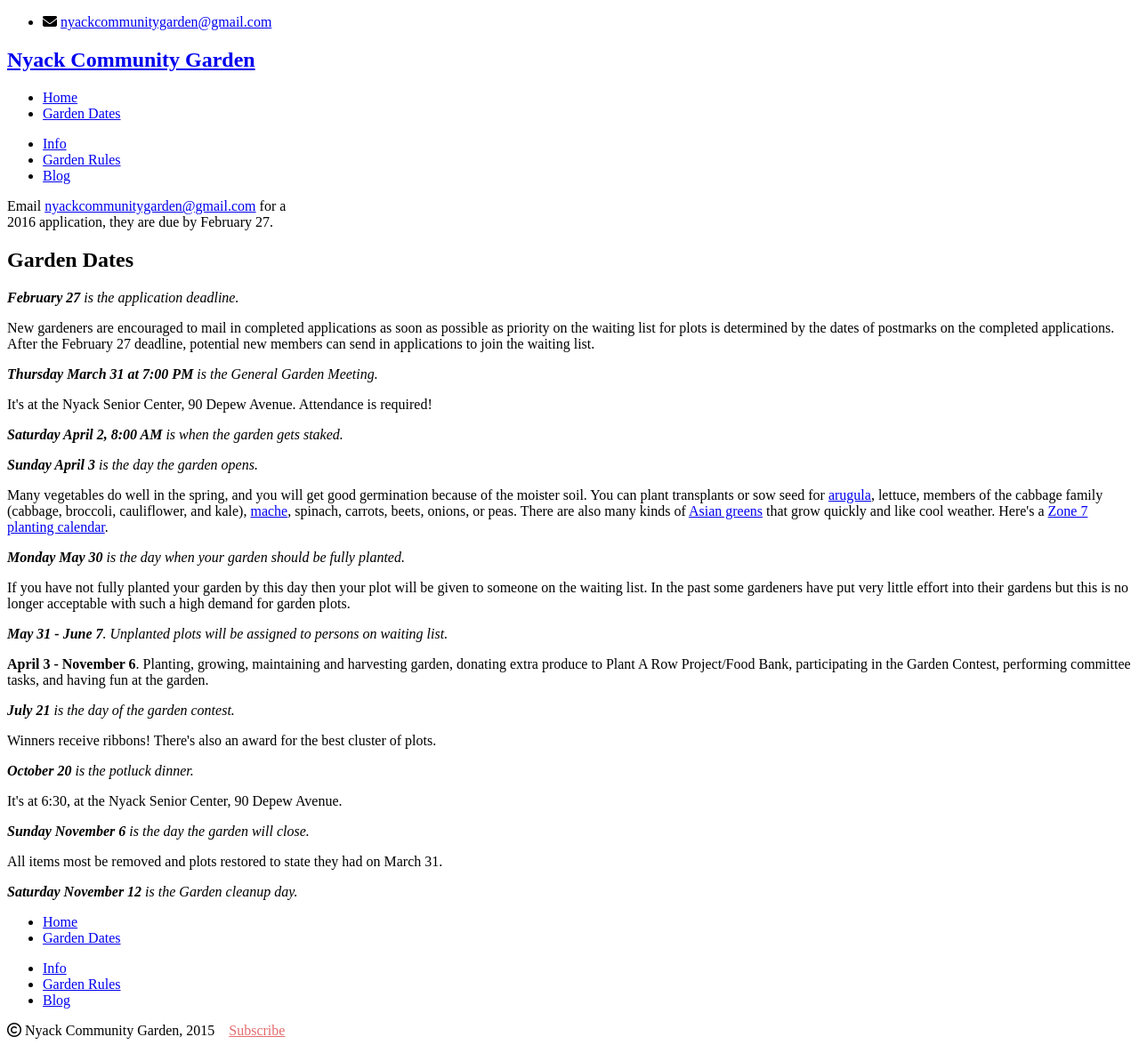
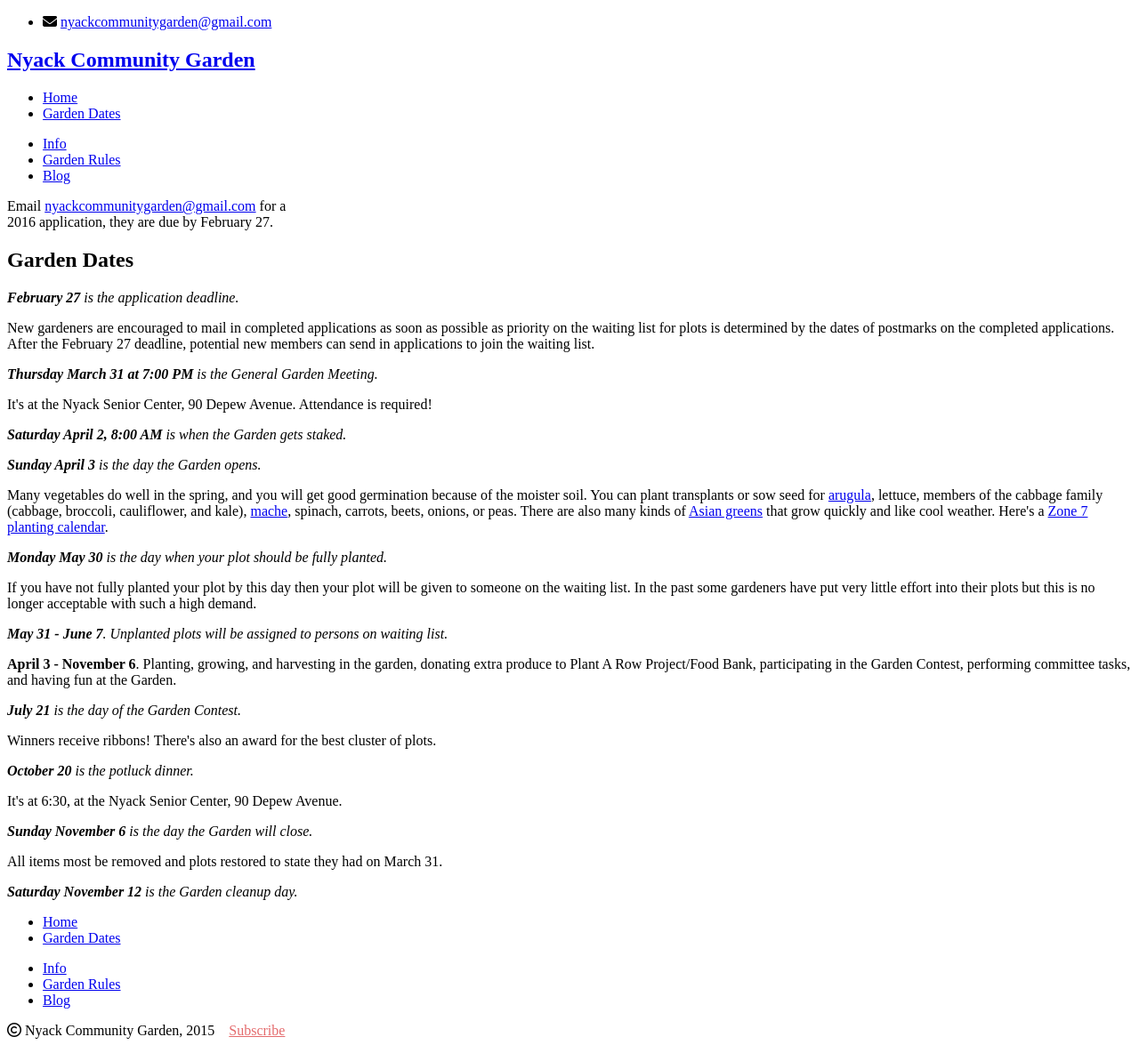
Before and after one commit to bosborne/nyackcommunitygarden, a Jekyll site: the page built from garden-dates/index.html, in a window 1280 px wide. Shown: the whole page at 89% size. Built offline with Jekyll 4.4.1, drawn with Linux system fonts in a browser that asks for light colours; nearby versions of some CDN libraries; library files that are not in the unit come from our copies; Markdown is read by kramdown in place of the engine named in the settings.

Commit message:
Minor edits

```diff
--- a/garden-dates/index.html
+++ b/garden-dates/index.html
@@ -19,28 +19,28 @@
 It's at the Nyack Senior Center, 90 Depew Avenue. Attendance is required!
 </p>
 <p>
-<i><b>Saturday April 2, 8:00 AM</b> is when the garden gets staked.</i>
+<i><b>Saturday April 2, 8:00 AM</b> is when the Garden gets staked.</i>
 </p>
 <p>
-<i><b>Sunday April 3</b> is the day the garden opens.</i>
+<i><b>Sunday April 3</b> is the day the Garden opens.</i>
 </p>
 <p>
 Many vegetables do well in the spring, and you will get good germination because of the moister soil. You can plant transplants or sow seed for <a href="http://www.seedsavers.org/apollo-arugula">arugula</a>, lettuce, members of the cabbage family (cabbage, broccoli, cauliflower, and kale), <a href="http://www.johnnyseeds.com/p-6040-vit.aspx">mache</a>, spinach, carrots, beets, onions, or peas. There are also many kinds of <a href="http://www.johnnyseeds.com/c-358-asian.aspx">Asian greens</a> that grow quickly and like cool weather. Here's a <a href="/blog/zone-7-planting-calendar/">Zone 7 planting calendar</a>.
 </p>
 <p>
-<i><b>Monday May 30</b> is the day when your garden should be fully planted.</i>
+<i><b>Monday May 30</b> is the day when your plot should be fully planted.</i>
 </p>
 <p>
-If you have not fully planted your garden by this day then your plot will be given to someone on the waiting list. In the past some gardeners have put very little effort into their gardens but this is no longer acceptable with such a high demand for garden plots.
+If you have not fully planted your plot by this day then your plot will be given to someone on the waiting list. In the past some gardeners have put very little effort into their plots but this is no longer acceptable with such a high demand.
 </p>
 <p>
 <i><b>May 31 - June 7</b>. Unplanted plots will be assigned to persons on waiting list.</i>
 </p>
 <p>
-<b>April 3 - November 6</b>. Planting, growing, maintaining and harvesting garden, donating extra produce to Plant A Row Project/Food Bank, participating in the Garden Contest, performing committee tasks, and having fun at the garden.
+<b>April 3 - November 6</b>. Planting, growing, and harvesting in the garden, donating extra produce to Plant A Row Project/Food Bank, participating in the Garden Contest, performing committee tasks, and having fun at the Garden.
 </p>
 <p>
-<i><b>July 21</b> is the day of the garden contest.</i>
+<i><b>July 21</b> is the day of the Garden Contest.</i>
 <p>
 Winners receive ribbons! There's also an award for the best cluster of plots.
 </p>
@@ -51,7 +51,7 @@
 It's at 6:30, at the Nyack Senior Center, 90 Depew Avenue.
 </p>
 <p>
-<i><b>Sunday November 6</b> is the day the garden will close.</i>
+<i><b>Sunday November 6</b> is the day the Garden will close.</i>
 </p>
 <p>
 All items most be removed and plots restored to state they had on March 31.
```
